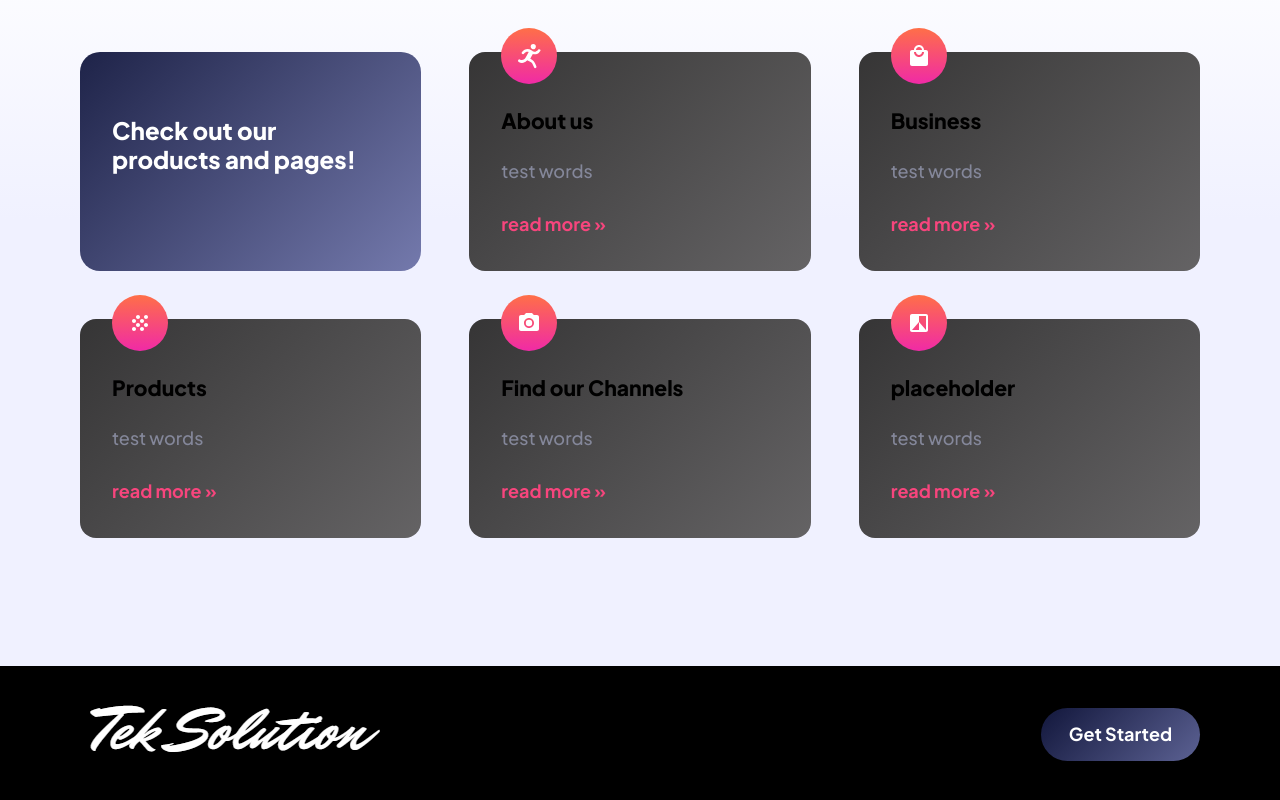
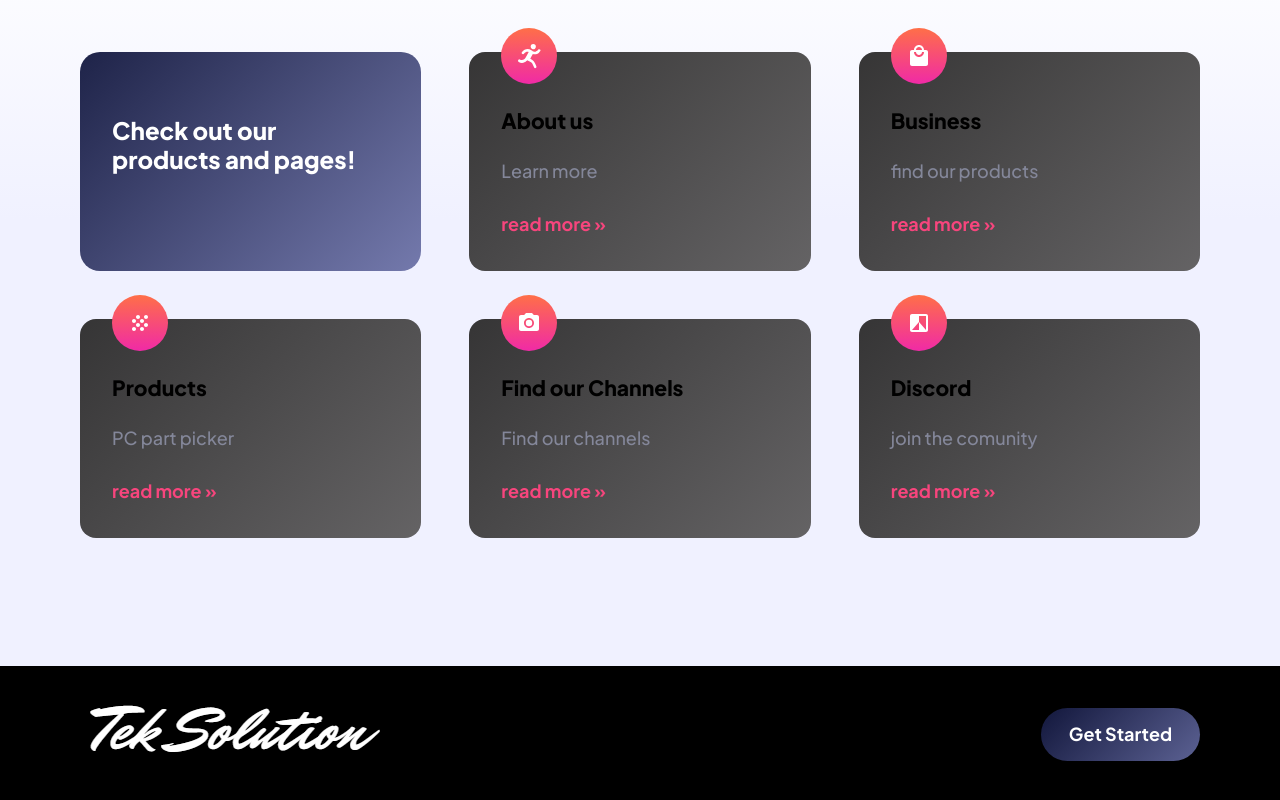
Before and after one commit to Agentaspect/aspect-copmputers-2, a SvelteKit app: page / in a window 1280 px wide. Shown: the part 1158-1958 px from the top of the page. Built offline with nearby package versions, Linux system fonts and the light colour scheme.

Commit message:
added more to home page

```diff
--- a/src/routes/+page.svelte
+++ b/src/routes/+page.svelte
@@ -12,11 +12,11 @@
     <div class="outer bg-gradient-gray">
         <div class="inner auto-fit">
             <HeadingBox heading="Check out our products and pages!"/>
-            <Box heading="About us" src="icons/icon-animation.svg"/>
-            <Box heading="Business" src="icons/icon-business.svg"/>
-            <Box heading="Products" src="icons/icon-programming.svg"/>
-            <Box heading="Find our Channels" src="icons/icon-photography.svg"/>
-            <Box heading="placeholder"src="icons/icon-design.svg" />
+            <Box heading="About us" src="icons/icon-animation.svg" href="/about" description="Learn more"/>
+            <Box heading="Business" src="icons/icon-business.svg" href="/blog" description="find our products"/>
+            <Box heading="Products" src="icons/icon-programming.svg" href="https://pcpartpicker.com/list/" description="PC part picker"/>
+            <Box heading="Find our Channels" src="icons/icon-photography.svg" href="https://www.youtube.com/@agent_aspect8295" description="Find our channels"/>
+            <Box heading="Discord"src="icons/icon-design.svg"  href="https://discord.gg/y5PxMzPRff"  description="join the comunity" />
         </div>
     </div>
 </section>
```
